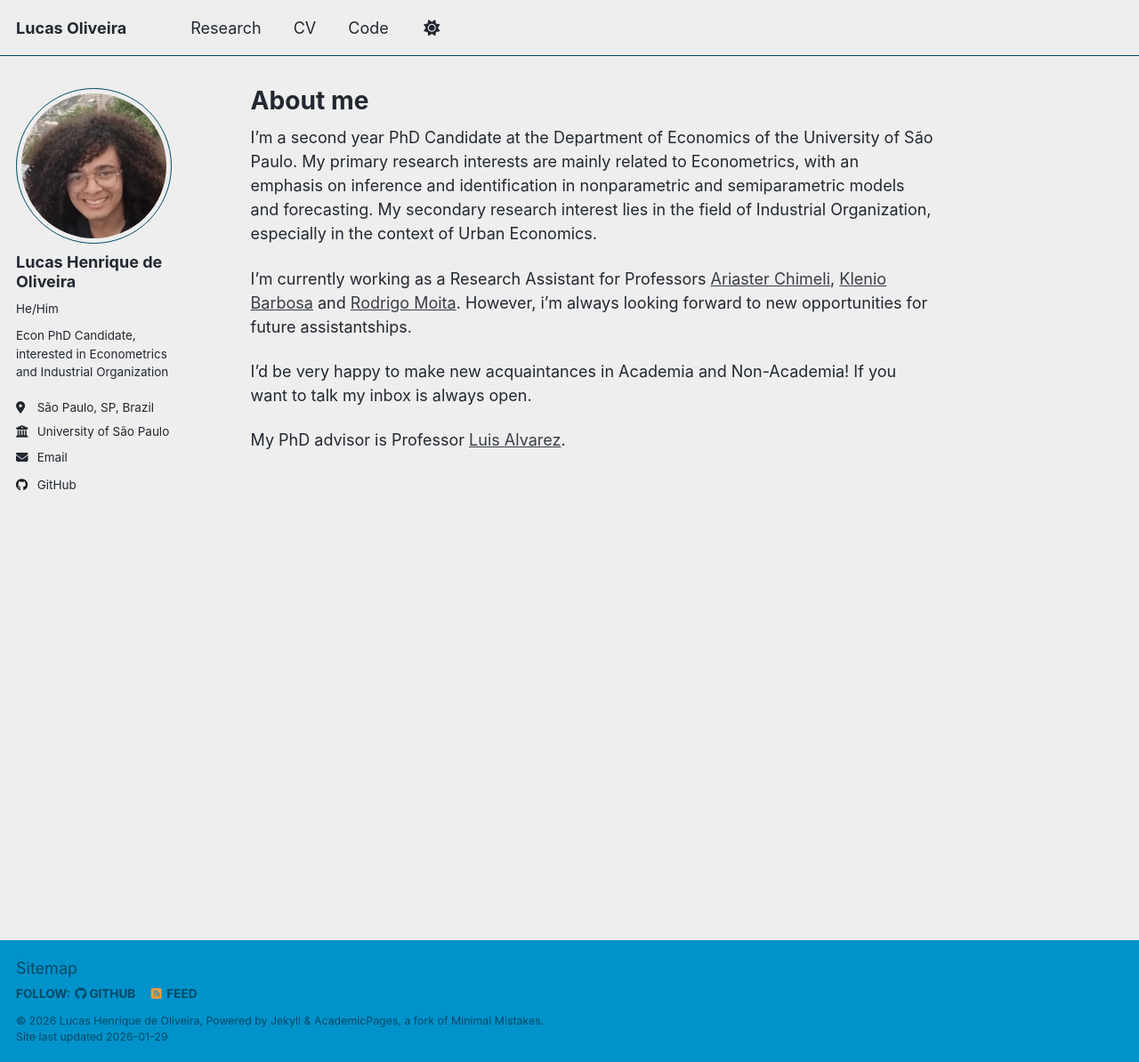
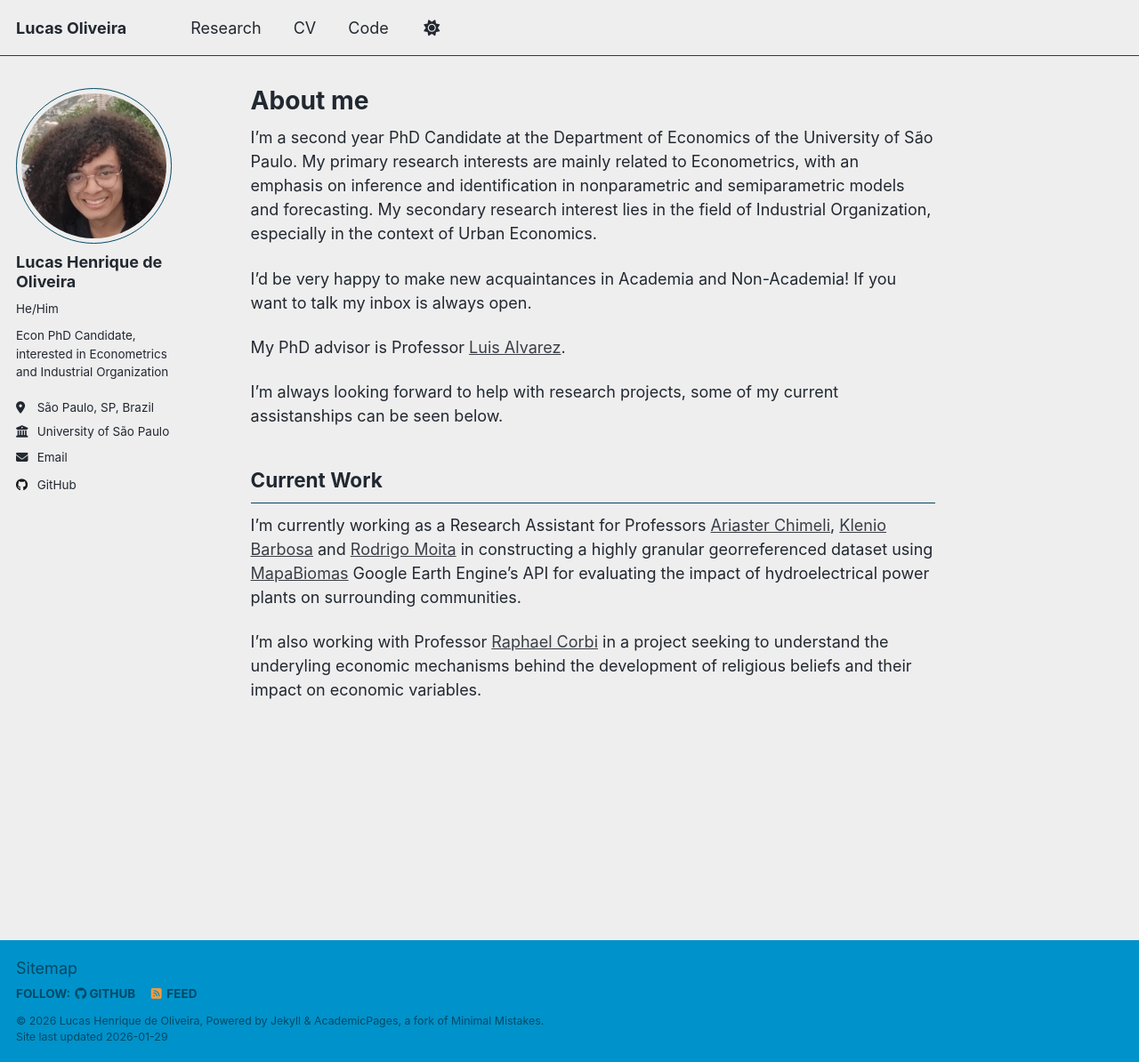
Before and after one commit to L-H-O/L-H-O.github.io, a Jekyll site: the page built from _pages/about.md, in a window 1280 px wide and 1194 px high. Shown: the whole window at 89% size. Built offline with Jekyll 4.4.1, drawn with Linux system fonts in a browser that asks for light colours; a script that is not in the unit is left out.

Commit message:
Update about.md with current work and research details
Added a section detailing current research projects and assistantships.

```diff
--- a/_pages/about.md
+++ b/_pages/about.md
@@ -10,8 +10,14 @@ redirect_from:
 I'm a second year PhD Candidate at the Department of Economics of the University of São Paulo. My primary research interests are mainly related to Econometrics, with an emphasis on inference and identification in nonparametric and semiparametric models and forecasting.
 My secondary research interest lies in the field of Industrial Organization, especially in the context of Urban Economics.
 
-I'm currently working as a Research Assistant for Professors [Ariaster Chimeli](https://ariasterchimeli.wordpress.com), [Klenio Barbosa](https://kleniobarbosa.wordpress.com) and [Rodrigo Moita](https://sites.google.com/site/rodmoita). However, i'm always looking forward to new opportunities for future assistantships.
-
 I'd be very happy to make new acquaintances in Academia and Non-Academia! If you want to talk my inbox is always open.
 
 My PhD advisor is Professor [Luis Alvarez](https://luisfantozzialvarez.github.io).
+
+I'm always looking forward to help with research projects, some of my current assistanships can be seen below.
+
+## Current Work
+
+I'm currently working as a Research Assistant for Professors [Ariaster Chimeli](https://ariasterchimeli.wordpress.com), [Klenio Barbosa](https://kleniobarbosa.wordpress.com) and [Rodrigo Moita](https://sites.google.com/site/rodmoita) in constructing a highly granular georreferenced dataset using [MapaBiomas](https://brasil.mapbiomas.org) Google Earth Engine's API for evaluating the impact of hydroelectrical power plants on surrounding communities.
+
+I'm also working with Professor [Raphael Corbi](https://sites.google.com/site/raphaelcorbi/) in a project seeking to understand the underyling economic mechanisms behind the development of religious beliefs and their impact on economic variables.
```
